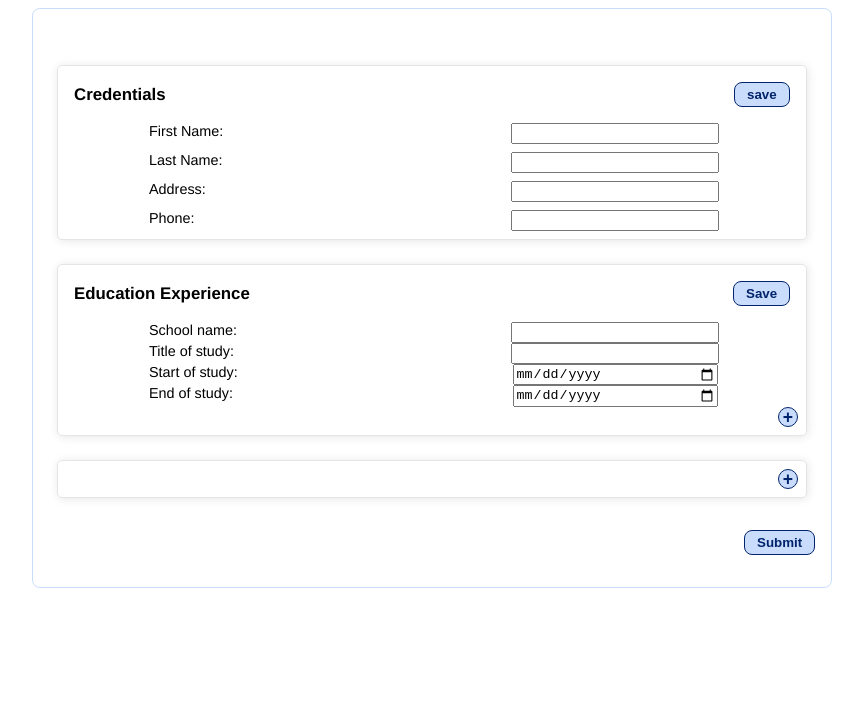
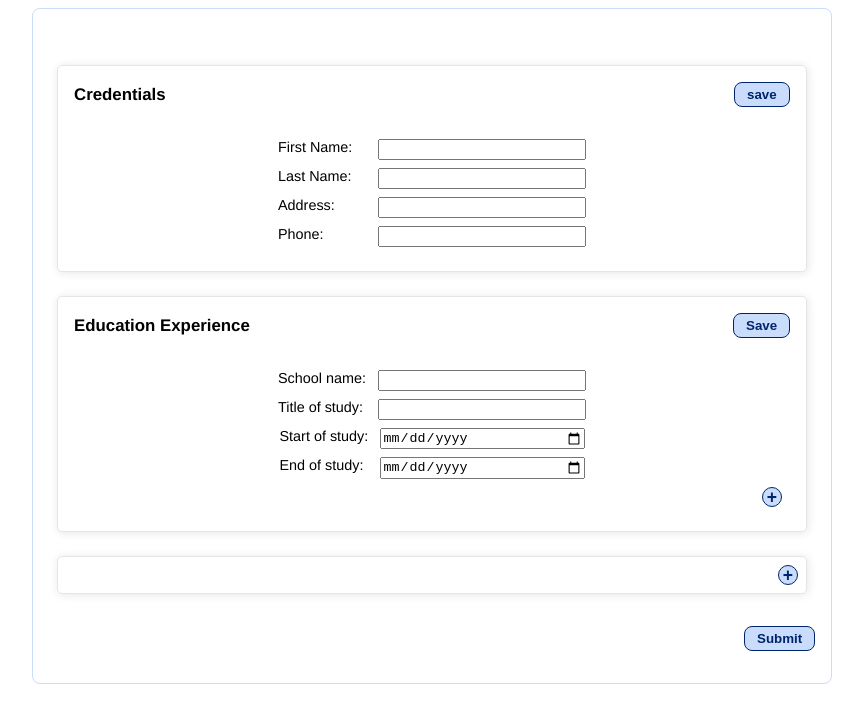
Before and after one commit to Serp-ent/cv_application, a React (Vite) app: page / in a window 1280 px wide. Shown: the top 722 px of the page, without its empty margins (208-1071 px from the left). Built offline with nearby package versions, Linux system fonts and the light colour scheme.

Commit message:
Center form and wrap on narrow screens

```diff
--- a/src/App.jsx
+++ b/src/App.jsx
@@ -51,10 +51,12 @@ function Credentials() {
           <h3>Credentials</h3>
           <button type='button' onClick={() => setEditable(false)}>save</button>
         </div>
+        <form>
           <InputItem label="First Name" name='firstName' onInput={handleChange} value={credentials.firstName}></InputItem>
           <InputItem label='Last Name' name='lastName' onInput={handleChange} value={credentials.lastName}></InputItem>
           <InputItem label='Address' name="address" onInput={handleChange} value={credentials.address}></InputItem>
           <InputItem label='Phone' name="phoneNumber" onInput={handleChange} value={credentials.phoneNumber}></InputItem>
+        </form>
       </section>
     );
   }
--- a/src/components/InputItem.jsx
+++ b/src/components/InputItem.jsx
@@ -9,7 +9,7 @@ export function InputItem({
 }) {
     return (
         <>
-            <label>
+            <label className="formGroup">
                 <div>{label + ': '}</div>
                 <input name={name} type={type} onChange={onInput} value={value} />
             </label>
--- a/src/styles/App.css
+++ b/src/styles/App.css
@@ -78,6 +78,10 @@ section {
   height: 16px;
 }
 
+.formGroup {
+  display: flex;
+}
+
 .itemActions {
   padding: 0;
   margin: 0;
@@ -100,3 +104,18 @@ section {
   border-radius: 8px;
   border-color: #CADCFC;
 }
+
+form {
+  display: flex;
+  flex-direction: column;
+  /* align-items: center; */
+  gap: 8px;
+  padding: 16px;
+}
+
+@media (max-width: 400px) {
+  .formGroup {
+    flex-direction: column;
+  }
+
+}
--- a/src/styles/InputItem.css
+++ b/src/styles/InputItem.css
@@ -15,7 +15,7 @@ label {
 }
 
 label div {
-    max-width: 200px;
+    max-width: 100px;
     width: 100%;
 }
 
```
Lines whose indentation alone changed are shown as unchanged.
